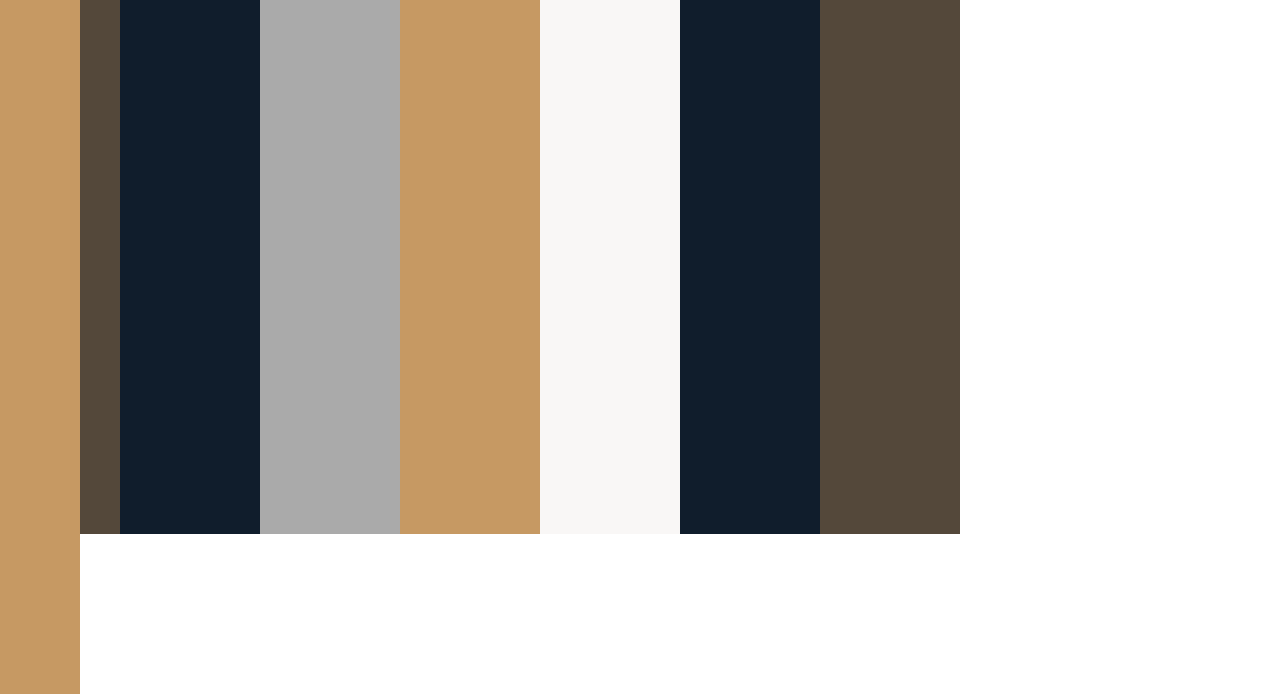
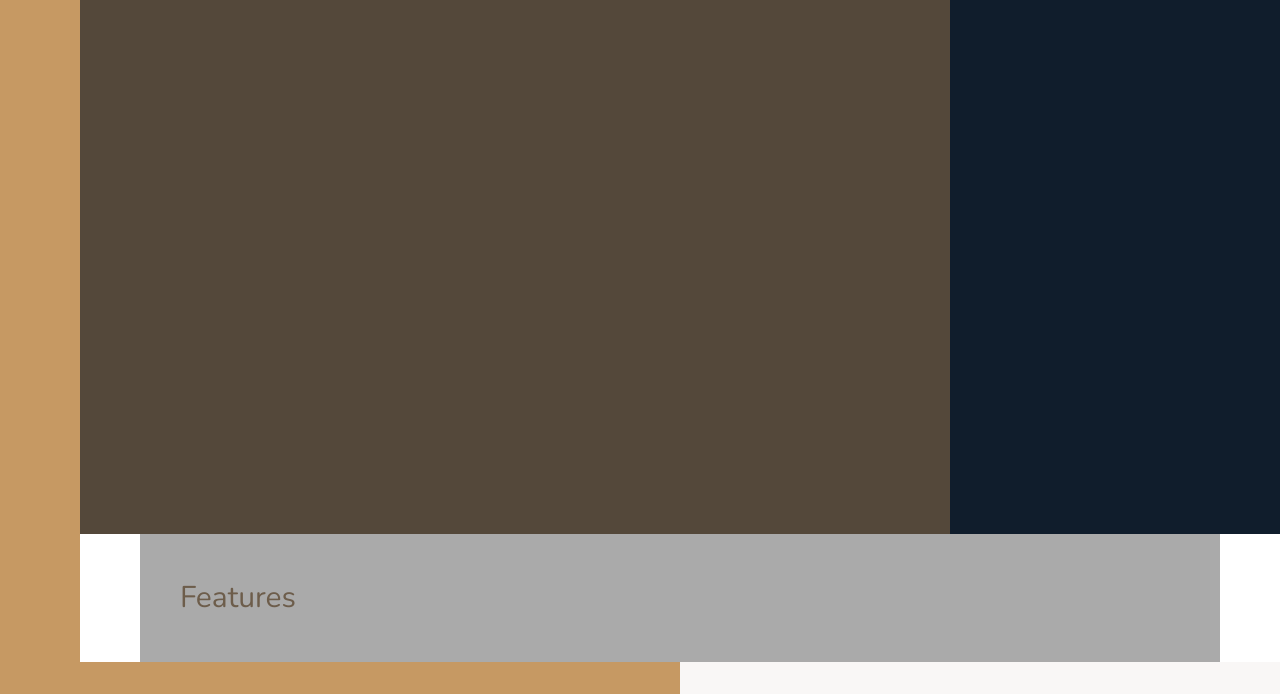
Before and after one commit to JavierMendozaGomez/css-grid, a website: page index.html in a window 1280 px wide. Shown: the part 106-800 px from the top of the page. Drawn offline with nearby package versions, Linux system fonts and the light colour scheme.

Commit message:
Grid columns finished

```diff
--- a/index.html
+++ b/index.html
@@ -31,7 +31,7 @@
 			Story content
 		</div>
 		<section class="homes">
-			Homes
+			Homess
 		</section>
 		<section class="gallery">
 			Gallery
--- a/package.json
+++ b/package.json
@@ -4,7 +4,7 @@
   "description": "Nexter webpage",
   "main": "index.js",
   "scripts": {
-    "watch:sass": "node-sass sass/main.scss css/style.css -w",
+    "watch:sass": "node-sass sass/main.scss css/style.css --browser=chrome",
     "devserver": "live-server",
     "start": "npm-run-all --parallel devserver watch:sass",
     "compile:sass": "node-sass sass/main.scss css/style.comp.css",
--- a/sass/_base.scss
+++ b/sass/_base.scss
@@ -37,6 +37,11 @@ body {
 .container {
 	display: grid;
 	grid-template-rows: 80vh min-content 40vw repeat(3, min-content);
-	grid-template-columns: [sidebar-start] 8rem [sidebar-end full-start] 1fr [center-start] repeat(8, [col-start] minmax(min-content, 14rem)[col-end])
-							 [center-end] 1fr [full-end];
+	grid-template-columns: [sidebar-start] 8rem [sidebar-end full-start] minmax(6rem, 1fr) [center-start] repeat(8,
+			[col-start] minmax(min-content, 14rem)[col-end])
+							 [center-end] minmax(6rem, 1fr) [full-end];
+	& > * {
+		padding: 40px;
+		font-size: 3rem;
+	}
 }
--- a/sass/_features.scss
+++ b/sass/_features.scss
@@ -1,3 +1,5 @@
 .features {
 	background-color: $color-grey-light-2;
+	//grid-row: 2/3;
+	grid-column: center-start/ center-end;
 }
--- a/sass/_footer.scss
+++ b/sass/_footer.scss
@@ -1,3 +1,4 @@
-.homes {
+.footer {
 	background-color: $color-secondary;
+	grid-column: full-start/ full-end;
 }
--- a/sass/_gallery.scss
+++ b/sass/_gallery.scss
@@ -1,3 +1,4 @@
 .gallery {
-	background-color: $color-grey-dark-1
+	background-color: $color-grey-dark-1;
+	grid-column: full-start/ full-end;
 }
--- a/sass/_header.scss
+++ b/sass/_header.scss
@@ -1,3 +1,4 @@
 .header {
 	background-color: $color-grey-dark-1;
+	grid-column: full-start / col-end 6;
 }
--- a/sass/_homes.scss
+++ b/sass/_homes.scss
@@ -1,3 +1,4 @@
 .homes {
 	background-color: $color-secondary;
+	grid-column: center-start / center-end;
 }
--- a/sass/_realtors.scss
+++ b/sass/_realtors.scss
@@ -1,3 +1,4 @@
 .realtors {
 	background-color: $color-secondary;
+	grid-column: col-start 7/ full-end
 }
--- a/sass/_story.scss
+++ b/sass/_story.scss
@@ -1,9 +1,11 @@
 .story {
 	&__pictures {
 		background-color: $color-primary;
+		grid-column: full-start/ col-end 4;
 	}
 
 	&__content {
 		background-color: $color-grey-light-1;
+		grid-column: col-start 5/ full-end;
 	}
 }
```
Also changed, not shown: css/style.css.
